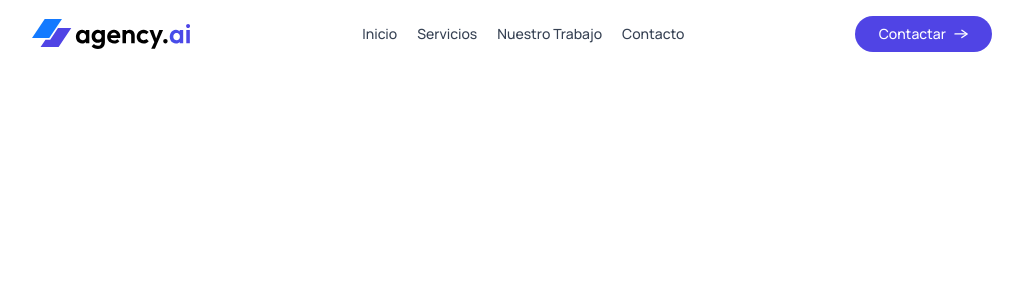
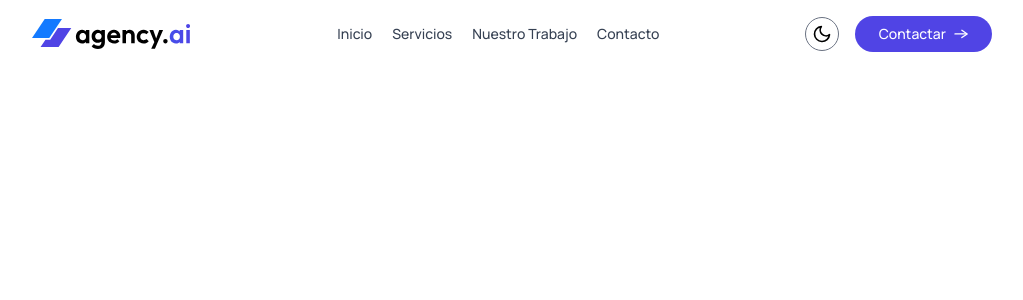
Before and after one commit to Emet-code/my-website-v0, a React (Vite) app: page / in a window 1280 px wide. Shown: the top 300 px of the page, without its empty margins (128-1151 px from the left). Built offline with nearby package versions, Linux system fonts and the light colour scheme.

Commit message:
creación de tema oscuro, mas confiduración para permanencia al recargar la pagina

```diff
--- a/src/App.jsx
+++ b/src/App.jsx
@@ -2,7 +2,7 @@
 import Navbar from "./components/Navbar"
 
 const App = () => {
-  const [theme, setTheme] = useState('light');
+  const [theme, setTheme] = useState(localStorage.getItem('theme') ? localStorage.getItem('theme') : 'light');
 
   return (
     <div className="dark:bg-black relative">
--- a/src/components/Navbar.jsx
+++ b/src/components/Navbar.jsx
@@ -1,5 +1,6 @@
 import { useState } from "react";
 import assets from "../assets/assets";
+import ThemeToggleBtn from "./ThemeToggleBtn";
 
 const Navbar = ({theme, setTheme}) => {
     const [sidebarOpen, setSidebarOpen] = useState(false);
@@ -19,6 +20,7 @@
         </div>
 
         <div className="flex items-center gap-2 sm:gap-4">
+            <ThemeToggleBtn theme={theme} setTheme={setTheme} />
 
             <img src={theme === 'dark' ? assets.menu_icon_dark : assets.menu_icon} className="w-8 cursor-pointer sm:hidden" onClick={() => setSidebarOpen(true)} alt="" />
 
--- /dev/null
+++ b/src/components/ThemeToggleBtn.jsx
@@ -0,0 +1,31 @@
+import { useEffect } from "react";
+import assets from "../assets/assets";
+
+const ThemeToggleBtn = ({theme, setTheme}) => {
+
+    useEffect(() => {
+        const prefersDarkMode = window.matchMedia('(prefers-color-scheme: dark)').matches;
+        setTheme(theme || (prefersDarkMode ? 'dark' : 'light'));
+    }, [])
+
+    useEffect(() => {
+        if (theme === 'dark') {
+            document.documentElement.classList.add('dark')
+        } else {
+            document.documentElement.classList.remove('dark')
+        }
+        localStorage.setItem('theme', theme)
+    }, [theme]);
+
+  return (
+    <>
+    {theme === 'dark' ? (
+        <img onClick={() => setTheme('light')} src={assets.sun_icon} className="size-8.5 p-1.5 border border-gray-500 rounded-full cursor-pointer" alt="" />
+    ) : (
+        <img onClick={() => setTheme('dark')} src={assets.moon_icon} className="size-8.5 p-1.5 border border-gray-500 rounded-full cursor-pointer" alt="" />
+    )}
+    </>
+  )
+}
+
+export default ThemeToggleBtn
```
